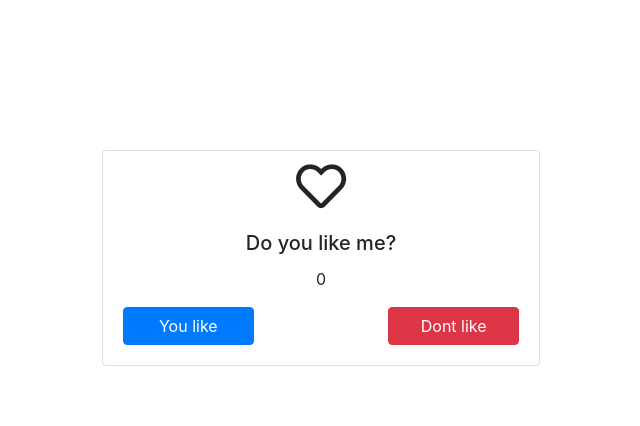
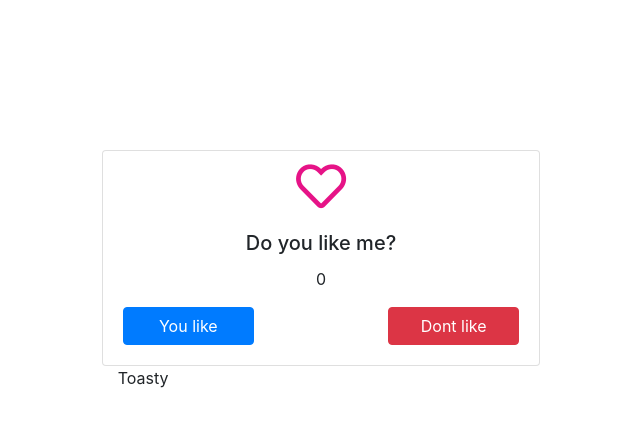
Before and after one commit to tony2tones/angular-assignments, an Angular app in the folder assignment1/: page / in a window 1280 px wide. Shown: the top 426 px of the page, without its empty margins (319-959 px from the left). Built offline with nearby package versions, Linux system fonts and the light colour scheme.

Commit message:
added like component with button and counter

```diff
--- a/assignment1/src/app/likes/likes.component.css
+++ b/assignment1/src/app/likes/likes.component.css
@@ -10,6 +10,7 @@
 .fa-heart {
   padding-top: 10px;
   font-size: 50px;
+  color:rgb(230, 19, 135);
 }
 
 .fa-heart:hover {
--- a/assignment1/src/app/likes/likes.component.html
+++ b/assignment1/src/app/likes/likes.component.html
@@ -1,12 +1,3 @@
-<!-- <div class="contianer">
-  <i
-    class="fa-heart"
-    [class.fas]="isActive"
-    [class.far]="!isActive"
-    (click)="onClick()"
-    >{{ likesCount }}</i
-  >
-</div> -->
 <div class="contianer">
   <div class="row row-margin">
     <div class="col-sm"></div>
@@ -14,24 +5,29 @@
     <div class="card col-sm" style="width: 18rem; text-align: center;">
       <i
         class="fa-heart"
-        [class.fas]="isActive"
-        [class.far]="!isActive"
-        (click)="onClick()"
+        [class.fas]="isLiked"
+        [class.far]="!isLiked"
+        (click)="toggleClick()"
       ></i>
       <div class="card-body">
         <h5 class="card-title">Do you like me?</h5>
         <p class="card-text">{{ likesCount }}</p>
         <div>
           <div class="row">
-            <a href="#" class="btn btn-primary col-sm" (click)="onClick()"
+            <a href="#" class="btn btn-primary col-sm" (click)="yesClick()"
               >You like</a
             >
             <div class="col-sm"></div>
-            <a href="#" class="btn btn-danger col-sm">Dont like</a>
+            <a href="#" class="btn btn-danger col-sm" (click)="noClick()">Dont like</a>
           </div>
         </div>
       </div>
     </div>
+    <div class="col-sm"></div>
+  </div>
+  <div class="row">
+    <div class="col-sm"></div>
+    <div class="col-sm">Toasty</div>
     <div class="col-sm"></div>
   </div>
 </div>
--- a/assignment1/src/app/likes/likes.component.ts
+++ b/assignment1/src/app/likes/likes.component.ts
@@ -1,4 +1,5 @@
 import { Component, Input } from "@angular/core";
+import { isSyntheticPropertyOrListener } from '@angular/compiler/src/render3/util';
 
 @Component({
   selector: "likes",
@@ -9,8 +10,19 @@ export class LikesComponent {
   @Input('isActive') isLiked: boolean;
   @Input() likesCount: number;
 
-  onClick() {
-    console.log('this has been clicked');
+  yesClick() {
+    console.log('You clicked yes');
+    this.isLiked = true;
+    this.likesCount =+ this.likesCount;
+  }
+
+  noClick() {
+    console.log('You clicked no');
+    this.isLiked = false;
+  }
+
+  toggleClick(){
+    console.log('you clicked the heart');
     this.isLiked = !this.isLiked;
   }
 }
```
